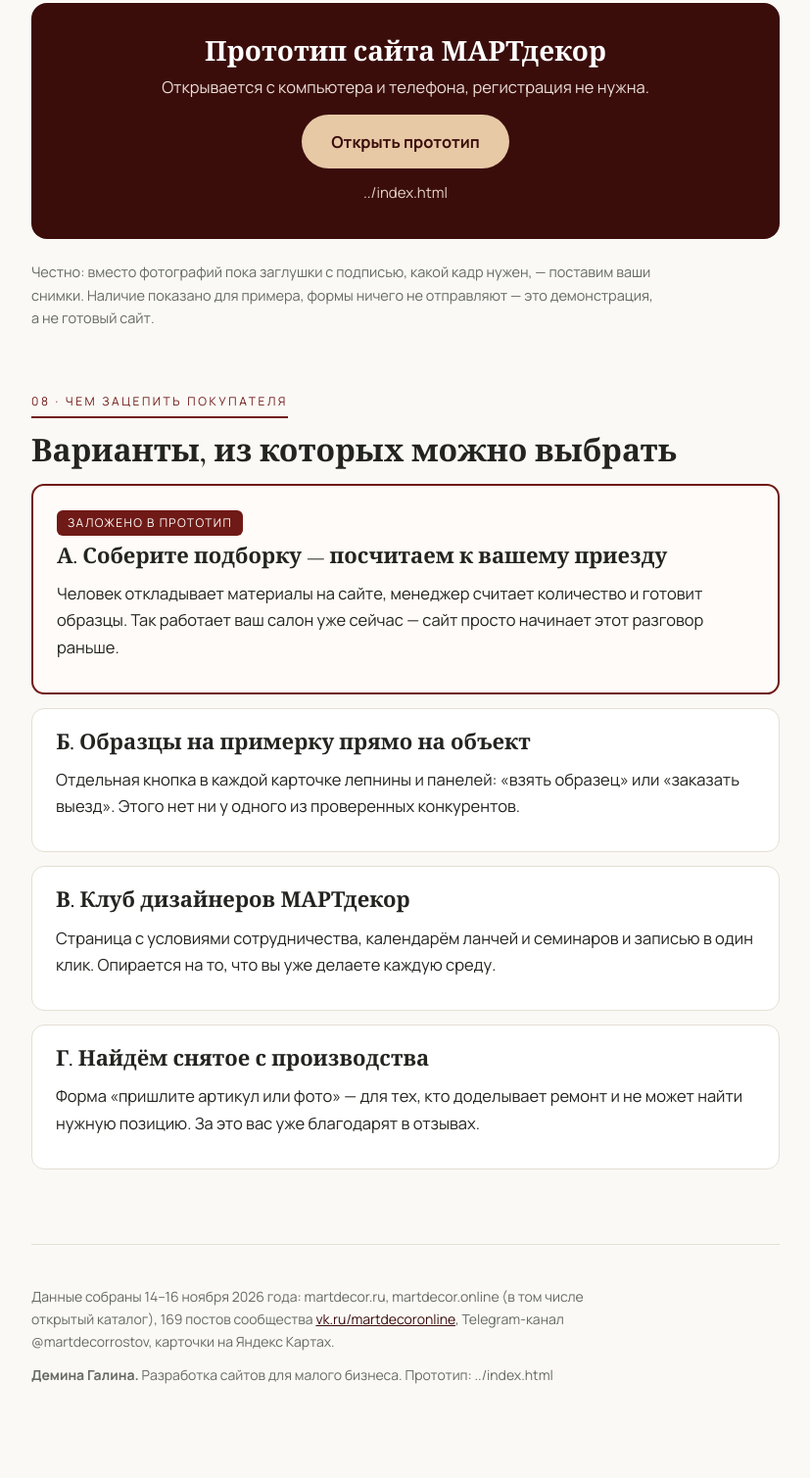
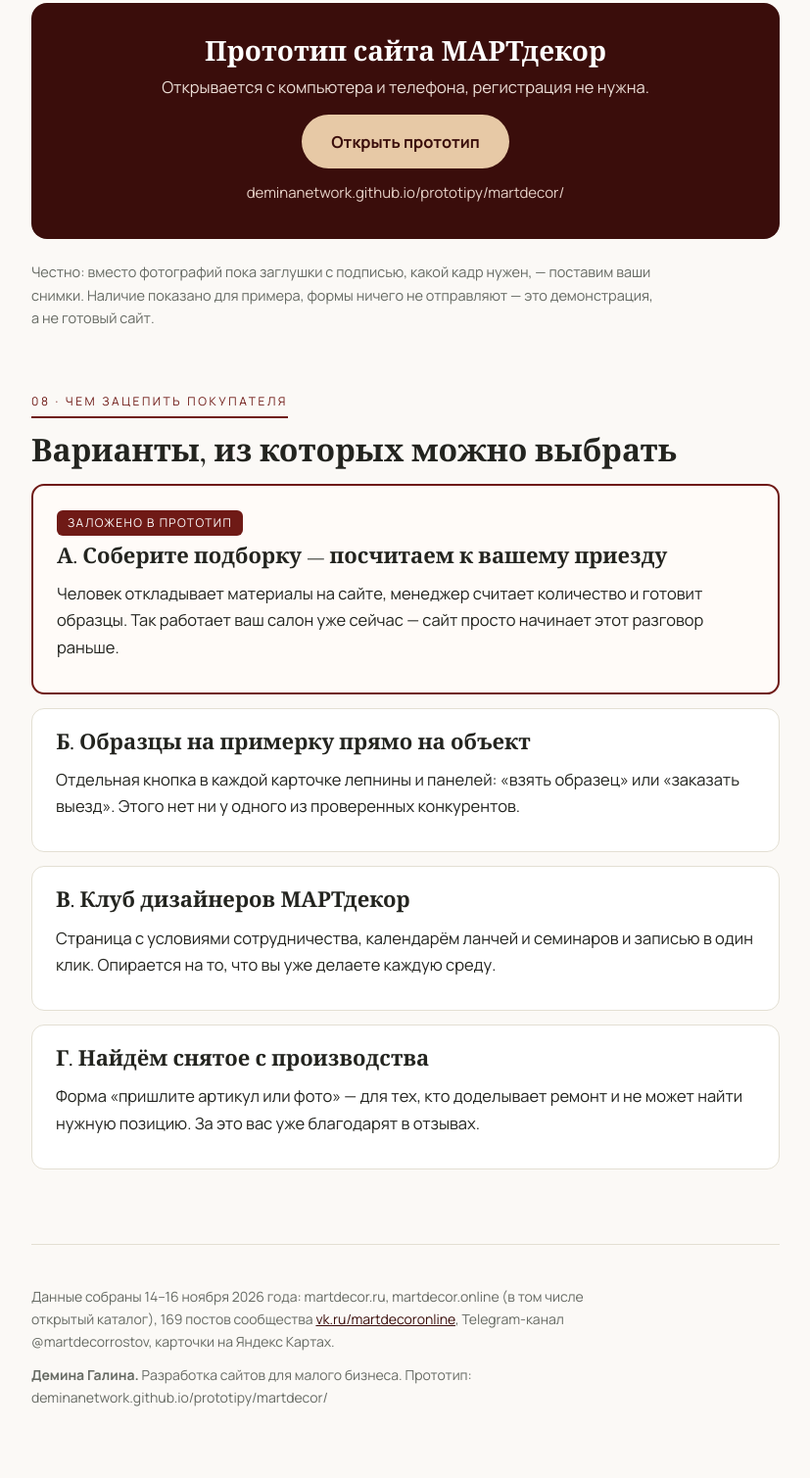
Before and after one commit to deminanetwork/prototipy, a plain HTML site: page martdecor/kp/index.html in a window 1280 px wide. Shown: the part 7193-8702 px from the top of the page at 98% size, without its empty margins (226-1053 px from the left). Before the commit the page ends 8679 px from the top, so only its background shows below. Drawn offline with nearby package versions, Linux system fonts and the light colour scheme.

Commit message:
Прототип: martdecor

```diff
--- a/martdecor/kp/index.html
+++ b/martdecor/kp/index.html
@@ -245,7 +245,7 @@ footer a{color:var(--sage-dark)}
     <h3>Прототип сайта МАРТдекор</h3>
     <p>Открывается с&nbsp;компьютера и&nbsp;телефона, регистрация не&nbsp;нужна.</p>
     <a class="btn" href="../index.html">Открыть прототип</a>
-    <span class="url">../index.html</span>
+    <span class="url">deminanetwork.github.io/prototipy/martdecor/</span>
   </div>
   <p class="sub">Честно: вместо фотографий пока заглушки с&nbsp;подписью, какой кадр нужен,&nbsp;— поставим ваши снимки. Наличие показано для&nbsp;примера, формы ничего не&nbsp;отправляют&nbsp;— это&nbsp;демонстрация, а&nbsp;не&nbsp;готовый сайт.</p>
 </section>
@@ -275,7 +275,7 @@ footer a{color:var(--sage-dark)}
 <footer>
   <div class="wrap" style="padding:0">
     <p>Данные собраны 14–16 ноября 2026 года: martdecor.ru, martdecor.online (в&nbsp;том числе открытый каталог), 169 постов сообщества <a href="https://vk.ru/martdecoronline">vk.ru/martdecoronline</a>, Telegram-канал @martdecorrostov, карточки на&nbsp;Яндекс Картах.</p>
-    <p><b>Демина Галина.</b> Разработка сайтов для&nbsp;малого бизнеса. Прототип: ../index.html</p>
+    <p><b>Демина Галина.</b> Разработка сайтов для&nbsp;малого бизнеса. Прототип: deminanetwork.github.io/prototipy/martdecor/</p>
   </div>
 </footer>
 
```
